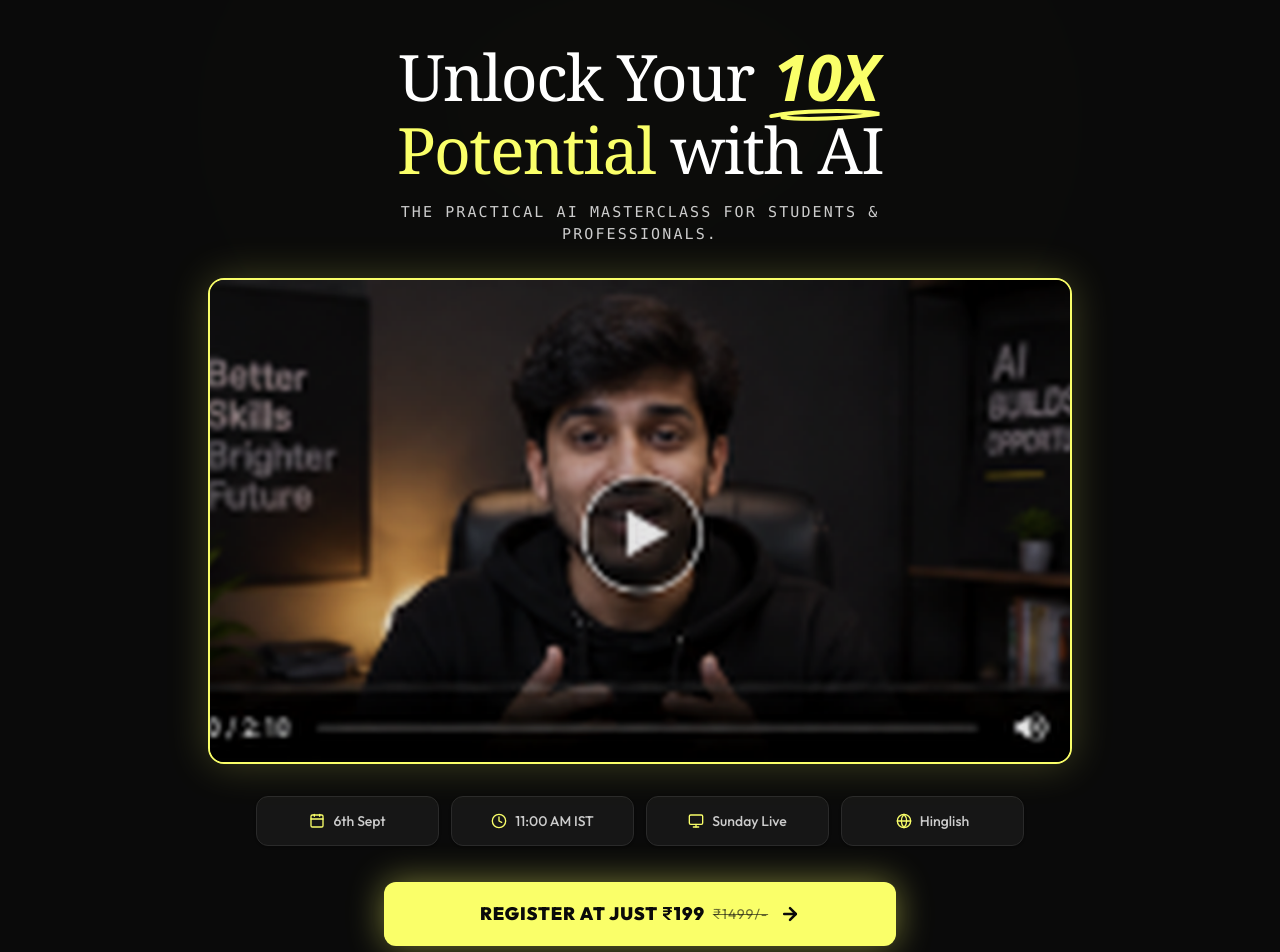
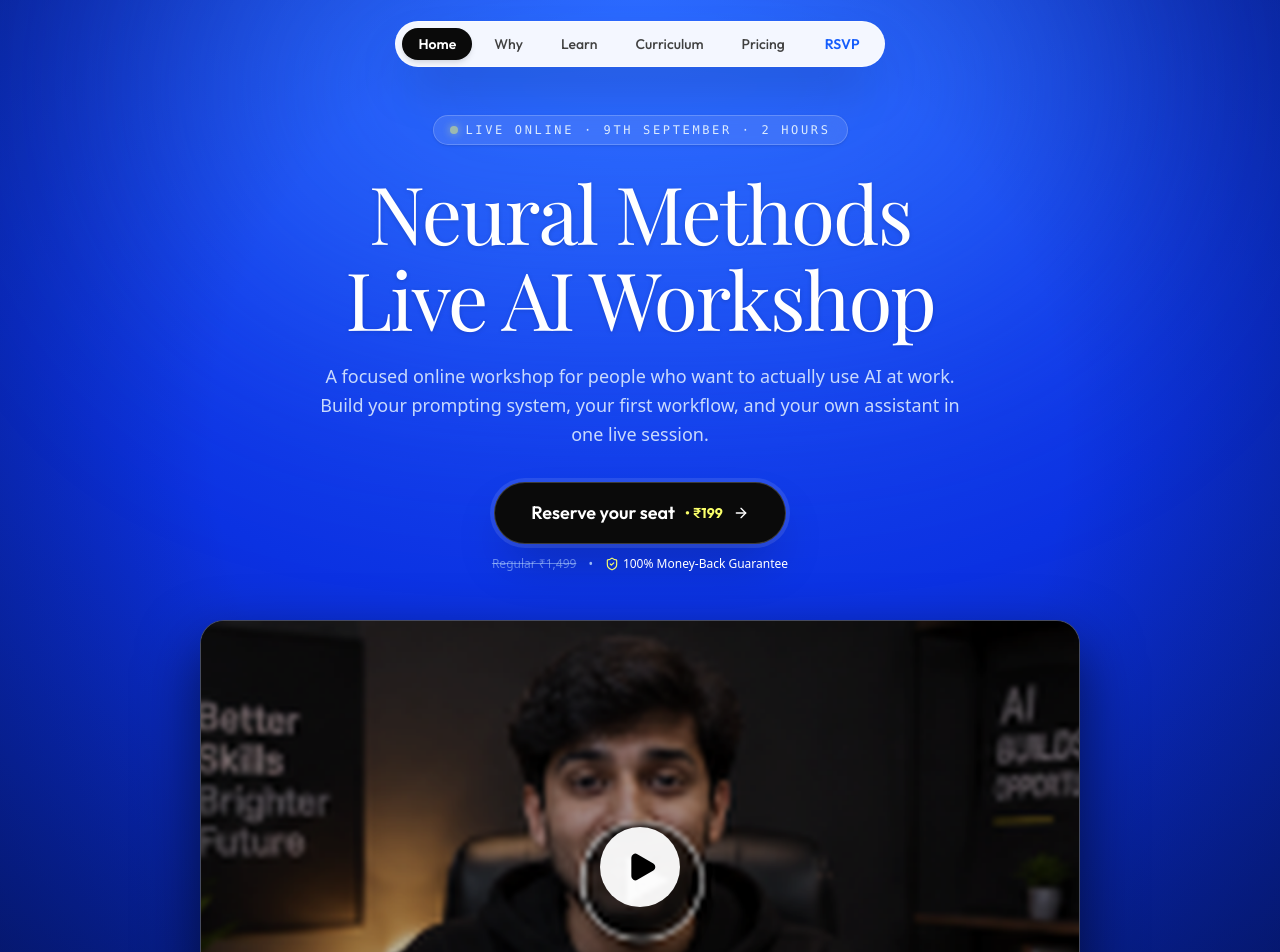
Before and after one commit to saasaisetup/aiwaychallenge, a Next.js app: page / in a window 1280 px wide. Shown: the part 80-1032 px from the top of the page. Built offline with nearby package versions, Linux system fonts and the light colour scheme; no server answers; a web font is replaced by a local one.

Commit message:
feat: redesign hero with radiant blue gradient, floating pill nav, and 9th Sept date

```diff
--- a/src/app/page.tsx
+++ b/src/app/page.tsx
@@ -20,8 +20,8 @@
   const [isCheckoutOpen, setIsCheckoutOpen] = useState(false);
 
   return (
-    <main className="min-h-screen bg-[#0a0a0a] text-white selection:bg-[#faff69] selection:text-black">
-      {/* Sticky Top Bar: Countdown Timer on Left, Join Now 99 on Right */}
+    <main id="home" className="min-h-screen bg-[#0a0a0a] text-white selection:bg-[#faff69] selection:text-black scroll-smooth">
+      {/* Sticky Top Bar: Countdown Timer on Left, Join Now 199 on Right */}
       <TopStickyNavbar onOpenCheckout={() => setIsCheckoutOpen(true)} />
 
       {/* 1. Hero Section with Headline & Subtitle */}
@@ -31,13 +31,17 @@
       <FlipCountdownTimer onOpenCheckout={() => setIsCheckoutOpen(true)} />
 
       {/* 3. Process Timeline: "Why Can't You?" (Electric Yellow, No Green) */}
-      <WhyCantYou />
+      <div id="why">
+        <WhyCantYou />
+      </div>
 
       {/* 3. "After This Workshop, You'll Be Able To Build" (Websites, Slides, Apps, 10x Learning) */}
-      <WhatYouCanBuild />
+      <div id="learn">
+        <WhatYouCanBuild />
+      </div>
 
       {/* Strategic Mid-Page CTA #1 with Electric Yellow Button (No Green) */}
-      <section className="bg-[#0a0a0a] py-8 border-b border-[#2a2a2a]">
+      <section id="pricing" className="bg-[#0a0a0a] py-8 border-b border-[#2a2a2a]">
         <div className="max-w-4xl mx-auto px-4">
           <div className="bg-[#1a1a1a] border border-[#2a2a2a] hover:border-[#faff69]/50 transition-colors rounded-xl p-6 sm:p-8 flex flex-col sm:flex-row items-center justify-between gap-4">
             <div className="text-center sm:text-left">
@@ -49,7 +53,7 @@
                 Want To Build Websites, Slides & Micro-Apps Like This?
               </h3>
               <p className="text-xs sm:text-sm text-[#cccccc] mt-0.5">
-                Learn the complete context stacking framework live with Ankit Singh this Sunday.
+                Learn the complete context stacking framework live with Ankit Singh this Wednesday, 9th September.
               </p>
             </div>
             <button
@@ -67,7 +71,9 @@
       <ComparisonSection />
 
       {/* 5. "What You'll Learn Inside This Workshop" Curriculum Breakdown */}
-      <LearnInsideWorkshop />
+      <div id="curriculum">
+        <LearnInsideWorkshop />
+      </div>
 
       {/* 6. "From Overwhelmed To A 10x AI Power Performer" + 3 Secrets */}
       <BeforeAfterSection />
@@ -95,7 +101,7 @@
           <ArrowRight className="w-5 h-5 stroke-[3] ml-1" />
         </button>
         <p className="relative z-10 text-xs text-[#aaaaaa] mt-4 font-mono flex items-center justify-center gap-2">
-          <span>Sunday, 6th September</span>
+          <span>Wednesday, 9th September</span>
           <span className="w-1 h-1 rounded-full bg-[#faff69] shadow-[0_0_6px_#faff69]" />
           <span>11:00 AM IST</span>
           <span className="w-1 h-1 rounded-full bg-[#faff69] shadow-[0_0_6px_#faff69]" />
--- a/src/app/thank-you/page.tsx
+++ b/src/app/thank-you/page.tsx
@@ -49,7 +49,7 @@
   const startTime = (
     process.env.NEXT_PUBLIC_WEBINAR_DATE ||
     process.env.WEBINAR_DATE ||
-    "2026-09-06T11:00:00+05:30"
+    "2026-09-09T11:00:00+05:30"
   ).trim();
   const duration = parseInt(
     (process.env.NEXT_PUBLIC_WEBINAR_DURATION_MINS ||
@@ -156,7 +156,7 @@
             </span>
             <span className="hidden sm:inline text-[#f5c542]/40">•</span>
             <span className="text-[#b8a984]">
-              Live Date: <strong className="text-white">Sunday, 6th Sept • 11:00 AM IST</strong>
+              Live Date: <strong className="text-white">Wednesday, 9th Sept • 11:00 AM IST</strong>
             </span>
           </div>
         </div>
--- a/src/components/CheckoutModal.tsx
+++ b/src/components/CheckoutModal.tsx
@@ -191,7 +191,7 @@
                   <div className="mt-2.5 flex items-center gap-4 text-xs text-[#888888]">
                     <div className="flex items-center gap-1.5">
                       <Calendar className="w-3.5 h-3.5 text-[#faff69]" />
-                      <span>Sun, 6th Sept</span>
+                      <span>Wed, 9th Sept</span>
                     </div>
                     <div className="flex items-center gap-1.5">
                       <Clock className="w-3.5 h-3.5 text-[#faff69]" />
--- a/src/components/CyberHero.tsx
+++ b/src/components/CyberHero.tsx
@@ -44,70 +44,147 @@
 
   const embedSrc = getEmbedUrl(videoUrl);
 
+  const navItems = [
+    { label: "Home", href: "#home", active: true },
+    { label: "Why", href: "#why" },
+    { label: "Learn", href: "#learn" },
+    { label: "Curriculum", href: "#curriculum" },
+    { label: "Pricing", href: "#pricing" },
+  ];
+
   return (
-    <section className="relative pt-8 sm:pt-10 pb-14 sm:pb-20 text-center bg-[#0a0a0a] text-white overflow-hidden border-b border-[#2a2a2a]">
-      {/* ClickHouse Electric Ambient Voltage Glow (Yellow, Zero Green) */}
-      <motion.div
-        animate={{
-          scale: [1, 1.15, 1],
-          opacity: [0.12, 0.22, 0.12],
-        }}
-        transition={{
-          duration: 8,
-          repeat: Infinity,
-          ease: "easeInOut",
-        }}
-        className="absolute top-0 left-1/2 -translate-x-1/2 w-[850px] h-[400px] bg-gradient-to-b from-[#faff69]/20 to-transparent blur-[160px] rounded-full pointer-events-none"
-      />
+    <section className="relative pt-3 sm:pt-5 pb-16 sm:pb-24 text-center text-white overflow-hidden bg-[#031049]">
+      {/* ============================================================ */}
+      {/* 1. CROWDED / NEURAL METHODS RADIANT ROYAL BLUE GRADIENT       */}
+      {/* Matches user uploaded screenshot & Framer PDF with precision */}
+      {/* ============================================================ */}
+      <div className="absolute inset-0 pointer-events-none overflow-hidden">
+        {/* Deep Royal to Radiant Electric Blue Radial Mesh */}
+        <div className="absolute inset-0 bg-[radial-gradient(135%_120%_at_50%_0%,#1e56ff_0%,#0c32e2_42%,#031464_100%)]" />
 
-      <div className="w-full max-w-[1154px] mx-auto px-4 sm:px-6 lg:px-8 relative z-10">
-        {/* 1. Headline Matching Screenshot Exactly (Serif Elegance + Italic 10X with Brush Underline) */}
+        {/* Soft Vignette Depth */}
+        <div className="absolute inset-0 bg-[radial-gradient(circle_at_50%_35%,transparent_40%,rgba(2,8,40,0.65)_100%)]" />
+
+        {/* Ambient Top Light Flare */}
+        <div className="absolute -top-32 left-1/2 -translate-x-1/2 w-[950px] h-[460px] bg-blue-400/30 blur-[130px] rounded-full" />
+
+        {/* Smooth Bottom Transition to Dark Site Background */}
+        <div className="absolute inset-x-0 bottom-0 h-44 bg-gradient-to-t from-[#0a0a0a] via-[#0a0a0a]/75 to-transparent" />
+      </div>
+
+      <div className="w-full max-w-[1180px] mx-auto px-4 sm:px-6 lg:px-8 relative z-10">
+        {/* ============================================================ */}
+        {/* 2. SIGNATURE FLOATING WHITE CAPSULE NAVBAR                   */}
+        {/* Exactly matches media_1788678802609.png                      */}
+        {/* ============================================================ */}
+        <motion.div
+          initial={{ opacity: 0, y: -12 }}
+          animate={{ opacity: 1, y: 0 }}
+          transition={{ duration: 0.4 }}
+          className="pt-2 sm:pt-4 pb-8 sm:pb-12 flex justify-center"
+        >
+          <nav className="inline-flex items-center bg-white/95 text-neutral-900 shadow-2xl backdrop-blur-md rounded-full p-1 sm:p-1.5 border border-white/60 gap-1 sm:gap-1.5">
+            {navItems.map((item) => (
+              <a
+                key={item.label}
+                href={item.href}
+                className={`px-3 sm:px-4 py-1.5 rounded-full text-xs sm:text-sm font-medium transition-all duration-200 ${
+                  item.active
+                    ? "bg-[#0a0a0a] text-white shadow-md font-semibold"
+                    : "text-neutral-700 hover:text-black hover:bg-neutral-100"
+                }`}
+              >
+                {item.label}
+              </a>
+            ))}
+            <button
+              onClick={onOpenCheckout}
+              className="px-3.5 sm:px-4.5 py-1.5 rounded-full text-xs sm:text-sm font-semibold text-blue-600 hover:bg-blue-50 transition-all cursor-pointer"
+            >
+              RSVP
+            </button>
+          </nav>
+        </motion.div>
+
+        {/* ============================================================ */}
+        {/* 3. EYEBROW BADGE: 9TH SEPTEMBER • 2 HOURS                    */}
+        {/* ============================================================ */}
+        <motion.div
+          initial={{ opacity: 0, y: 12 }}
+          animate={{ opacity: 1, y: 0 }}
+          transition={{ duration: 0.45, delay: 0.1 }}
+          className="inline-flex items-center gap-2 px-4 py-1.5 rounded-full bg-white/10 backdrop-blur-md border border-white/20 text-blue-100 text-[11px] sm:text-xs font-mono font-medium uppercase tracking-[0.22em] mb-4 sm:mb-6 shadow-sm"
+        >
+          <span className="w-2 h-2 rounded-full bg-[#faff69] shadow-[0_0_8px_#faff69] animate-pulse" />
+          <span>LIVE ONLINE · 9TH SEPTEMBER · 2 HOURS</span>
+        </motion.div>
+
+        {/* ============================================================ */}
+        {/* 4. HEADLINE: HEDVIG LETTERS SERIF (MATCHES SCREENSHOT)       */}
+        {/* "Neural Methods Live AI Workshop"                            */}
+        {/* ============================================================ */}
         <motion.h1
-          initial={{ opacity: 0, y: 15 }}
+          initial={{ opacity: 0, y: 16 }}
           animate={{ opacity: 1, y: 0 }}
-          transition={{ duration: 0.5, delay: 0.1 }}
-          className="font-serif text-[34px] sm:text-[54px] lg:text-[64px] font-normal text-white tracking-tight leading-[1.14] max-w-[772px] mx-auto pt-2 sm:pt-4"
+          transition={{ duration: 0.5, delay: 0.15 }}
+          className="font-hedvig text-4xl sm:text-6xl md:text-7xl lg:text-[80px] font-normal text-white tracking-tight leading-[1.08] max-w-4xl mx-auto drop-shadow-sm"
         >
-          Unlock Your{" "}
-          <span className="relative inline-block font-sans font-black italic text-[#faff69] px-1">
-            10X
-            {/* Yellow Brush Underline */}
-            <svg
-              className="absolute -bottom-2 left-0 w-full h-3.5 text-[#faff69] pointer-events-none overflow-visible"
-              viewBox="0 0 100 12"
-              fill="none"
-              xmlns="http://www.w3.org/2000/svg"
-            >
-              <path
-                d="M2 7C25 2 75 1 98 5C70 9 30 11 12 8"
-                stroke="currentColor"
-                strokeWidth="3.5"
-                strokeLinecap="round"
-              />
-            </svg>
-          </span>
+          Neural Methods
           <br />
-          <span className="text-[#faff69]">Potential</span> with AI
+          Live AI Workshop
         </motion.h1>
 
-        {/* 2. Monospace Subtitle in All-Caps */}
+        {/* ============================================================ */}
+        {/* 5. SUBTITLE (MATCHES USER SCREENSHOT COPY)                   */}
+        {/* ============================================================ */}
         <motion.p
-          initial={{ opacity: 0, y: 15 }}
+          initial={{ opacity: 0, y: 16 }}
           animate={{ opacity: 1, y: 0 }}
           transition={{ duration: 0.5, delay: 0.2 }}
-          className="mt-3.5 font-mono text-[13px] sm:text-[15px] text-[#cccccc] uppercase tracking-[0.14em] max-w-[580px] mx-auto"
+          className="mt-4 sm:mt-5 text-blue-100/90 text-sm sm:text-base md:text-lg max-w-2xl mx-auto leading-relaxed font-sans"
         >
-          THE PRACTICAL AI MASTERCLASS FOR STUDENTS &amp; PROFESSIONALS.
+          A focused online workshop for people who want to actually use AI at work. Build your prompting system, your first workflow, and your own assistant in one live session.
         </motion.p>
 
-        {/* 3. The Video Container: Scaled cleanly with exact poster & glowing yellow border */}
+        {/* ============================================================ */}
+        {/* 6. BLACK PILL CTA BUTTON (MATCHES SCREENSHOT)               */}
+        {/* "Reserve your seat →"                                        */}
+        {/* ============================================================ */}
         <motion.div
-          initial={{ opacity: 0, scale: 0.97 }}
+          initial={{ opacity: 0, y: 16 }}
+          animate={{ opacity: 1, y: 0 }}
+          transition={{ duration: 0.5, delay: 0.25 }}
+          className="mt-7 sm:mt-8 flex flex-col items-center gap-3"
+        >
+          <button
+            onClick={onOpenCheckout}
+            className="group px-8 sm:px-9 py-3.5 sm:py-4 rounded-full text-base sm:text-lg font-semibold bg-[#0a0a0a] text-white hover:bg-neutral-900 transition-all duration-200 cursor-pointer shadow-2xl hover:scale-105 active:scale-95 flex items-center gap-2.5 border border-white/20 ring-4 ring-white/10"
+          >
+            <span>Reserve your seat</span>
+            <span className="text-[#faff69] font-bold text-sm">• ₹199</span>
+            <ArrowRight className="w-4 h-4 group-hover:translate-x-1 transition-transform" />
+          </button>
+
+          <div className="flex items-center gap-3 text-xs text-blue-200/80 font-sans">
+            <span className="line-through text-blue-200/50">Regular ₹1,499</span>
+            <span>•</span>
+            <span className="flex items-center gap-1 text-white">
+              <ShieldCheck className="w-3.5 h-3.5 text-[#faff69]" />
+              100% Money-Back Guarantee
+            </span>
+          </div>
+        </motion.div>
+
+        {/* ============================================================ */}
+        {/* 7. PREVIEW VIDEO CARD CONTAINER                              */}
+        {/* ============================================================ */}
+        <motion.div
+          initial={{ opacity: 0, scale: 0.98 }}
           animate={{ opacity: 1, scale: 1 }}
-          transition={{ duration: 0.6, delay: 0.25 }}
-          className="w-full max-w-[864px] mx-auto my-6 sm:my-8"
+          transition={{ duration: 0.6, delay: 0.3 }}
+          className="w-full max-w-[880px] mx-auto mt-8 sm:mt-12"
         >
-          <div className="relative aspect-video w-full rounded-xl sm:rounded-2xl overflow-hidden bg-[#0c0c0c] border-2 border-[#faff69] shadow-[0_0_40px_rgba(250,255,105,0.22)] transition-all duration-300">
+          <div className="relative aspect-video w-full rounded-2xl sm:rounded-3xl overflow-hidden bg-[#070e2b] border border-white/25 shadow-[0_25px_60px_rgba(0,0,0,0.6)] group">
             {isPlaying ? (
               <iframe
                 src={embedSrc}
@@ -119,67 +196,47 @@
             ) : (
               <div
                 onClick={() => setIsPlaying(true)}
-                className="group relative w-full h-full cursor-pointer flex items-center justify-center bg-[#0a0a0a]"
+                className="relative w-full h-full cursor-pointer flex items-center justify-center bg-[#070e2b]"
               >
-                {/* Real Video Poster matching user upload */}
                 <img
                   src="/hero-video-poster.png"
-                  alt="Unlock Your 10X Potential With AI Video Preview"
+                  alt="Neural Methods Live AI Workshop Preview"
                   className="w-full h-full object-cover object-center group-hover:scale-102 transition-transform duration-500"
                 />
-
-                {/* Subtle Interactive Play Hover */}
-                <div className="absolute inset-0 bg-black/10 group-hover:bg-black/0 transition-colors" />
+                <div className="absolute inset-0 bg-black/25 group-hover:bg-black/10 transition-colors flex items-center justify-center">
+                  <div className="w-16 h-16 sm:w-20 sm:h-20 rounded-full bg-white/95 text-black flex items-center justify-center shadow-2xl group-hover:scale-110 transition-transform">
+                    <Play className="w-7 h-7 sm:w-8 sm:h-8 fill-black translate-x-0.5" />
+                  </div>
+                </div>
               </div>
             )}
           </div>
         </motion.div>
 
-        {/* 4. 4 Event Metadata Cards: Sunday, 6th Sept & 11:00 AM IST */}
-        <motion.div
-          initial={{ opacity: 0, y: 15 }}
-          animate={{ opacity: 1, y: 0 }}
-          transition={{ duration: 0.5, delay: 0.3 }}
-          className="max-w-2xl sm:max-w-3xl mx-auto grid grid-cols-2 sm:grid-cols-4 gap-3 text-xs sm:text-sm font-medium text-[#cccccc]"
-        >
-          <div className="flex items-center justify-center gap-2 py-3.5 px-3 bg-[#161616] rounded-xl border border-[#2a2a2a] shadow-sm">
-            <Calendar className="w-4 h-4 text-[#faff69]" />
-            <span>6th Sept</span>
-          </div>
-          <div className="flex items-center justify-center gap-2 py-3.5 px-3 bg-[#161616] rounded-xl border border-[#2a2a2a] shadow-sm">
-            <Clock className="w-4 h-4 text-[#faff69]" />
-            <span>11:00 AM IST</span>
-          </div>
-          <div className="flex items-center justify-center gap-2 py-3.5 px-3 bg-[#161616] rounded-xl border border-[#2a2a2a] shadow-sm">
-            <Monitor className="w-4 h-4 text-[#faff69]" />
-            <span>Sunday Live</span>
-          </div>
-          <div className="flex items-center justify-center gap-2 py-3.5 px-3 bg-[#161616] rounded-xl border border-[#2a2a2a] shadow-sm">
-            <Globe className="w-4 h-4 text-[#faff69]" />
-            <span>Hinglish</span>
-          </div>
-        </motion.div>
-
-        {/* 5. Big ClickHouse Electric Yellow CTA Button */}
+        {/* ============================================================ */}
+        {/* 8. EVENT METADATA BADGES (UPDATED TO 9TH SEPTEMBER)          */}
+        {/* ============================================================ */}
         <motion.div
           initial={{ opacity: 0, y: 15 }}
           animate={{ opacity: 1, y: 0 }}
           transition={{ duration: 0.5, delay: 0.35 }}
-          className="mt-8 sm:mt-9 max-w-lg mx-auto"
+          className="max-w-2xl sm:max-w-3xl mx-auto mt-8 grid grid-cols-2 sm:grid-cols-4 gap-3 text-xs sm:text-sm font-medium text-white/90"
         >
-          <button
-            onClick={onOpenCheckout}
-            className="w-full py-4 sm:py-4.5 px-6 rounded-xl text-base sm:text-lg font-black bg-[#faff69] text-[#0a0a0a] hover:bg-[#e6eb52] transition-all duration-200 cursor-pointer uppercase tracking-wider flex items-center justify-center gap-2 shadow-[0_0_35px_rgba(250,255,105,0.45)] hover:shadow-[0_0_55px_rgba(250,255,105,0.7)] active:scale-98"
-          >
-            <span>REGISTER AT JUST ₹199</span>
-            <span className="line-through text-[#0a0a0a]/60 text-sm font-normal">₹1499/-</span>
-            <ArrowRight className="w-5 h-5 stroke-[3] ml-1" />
-          </button>
-
-          {/* 100% Money-Back Guarantee directly underneath */}
-          <div className="mt-3.5 flex items-center justify-center gap-1.5 text-xs sm:text-sm text-[#888888]">
-            <ShieldCheck className="w-4 h-4 text-[#faff69]" />
-            <span>100% Money-Back Guarantee</span>
+          <div className="flex items-center justify-center gap-2 py-3 px-3 bg-white/10 backdrop-blur-md rounded-xl border border-white/15 shadow-sm">
+            <Calendar className="w-4 h-4 text-[#faff69]" />
+            <span>9th Sept</span>
+          </div>
+          <div className="flex items-center justify-center gap-2 py-3 px-3 bg-white/10 backdrop-blur-md rounded-xl border border-white/15 shadow-sm">
+            <Clock className="w-4 h-4 text-[#faff69]" />
+            <span>11:00 AM IST</span>
+          </div>
+          <div className="flex items-center justify-center gap-2 py-3 px-3 bg-white/10 backdrop-blur-md rounded-xl border border-white/15 shadow-sm">
+            <Monitor className="w-4 h-4 text-[#faff69]" />
+            <span>Wednesday Live</span>
+          </div>
+          <div className="flex items-center justify-center gap-2 py-3 px-3 bg-white/10 backdrop-blur-md rounded-xl border border-white/15 shadow-sm">
+            <Globe className="w-4 h-4 text-[#faff69]" />
+            <span>Hinglish</span>
           </div>
         </motion.div>
       </div>
--- a/src/components/ReviewsAndFAQ.tsx
+++ b/src/components/ReviewsAndFAQ.tsx
@@ -161,14 +161,14 @@
                   Ready To 10x Your Productivity With AI?
                 </h3>
                 <p className="text-xs sm:text-sm text-[#cccccc] mt-1">
-                  Sunday, 6th September • 11:00 AM IST • Live hands-on masterclass with Ankit Singh
+                  Wednesday, 9th September • 11:00 AM IST • Live hands-on masterclass with Ankit Singh
                 </p>
               </div>
               <button
                 onClick={onOpenCheckout}
                 className="w-full sm:w-auto py-3 px-7 rounded-lg text-sm font-bold bg-[#faff69] text-[#0a0a0a] hover:bg-[#e6eb52] transition-all cursor-pointer uppercase tracking-wider flex items-center justify-center gap-2 flex-shrink-0 active:scale-95 shadow-[0_0_25px_rgba(250,255,105,0.45)]"
               >
-                <span>REGISTER FOR ₹99</span>
+                <span>REGISTER FOR ₹199</span>
                 <ArrowRight className="w-4 h-4 stroke-[3]" />
               </button>
             </motion.div>
--- a/src/components/TopStickyNavbar.tsx
+++ b/src/components/TopStickyNavbar.tsx
@@ -17,7 +17,7 @@
 
   useEffect(() => {
     const calculateTime = () => {
-      const webinarDate = process.env.NEXT_PUBLIC_WEBINAR_DATE || "2026-09-06T11:00:00+05:30";
+      const webinarDate = process.env.NEXT_PUBLIC_WEBINAR_DATE || "2026-09-09T11:00:00+05:30";
       const target = new Date(webinarDate).getTime();
       let diff = target - Date.now();
       if (diff <= 0 || isNaN(diff)) {
```
